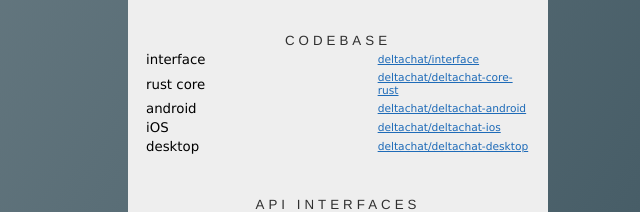
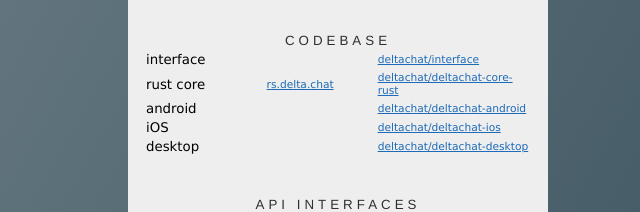
Before and after one commit to deltachat/cosmos, a plain HTML site: page index.html in a window 1280 px wide. Shown: the part 535-747 px from the top of the page, 302-942 px from the left. Drawn offline with Linux system fonts and the light colour scheme.

Commit message:
Add rust site

```diff
--- a/index.html
+++ b/index.html
@@ -164,7 +164,7 @@
 </tr>
 <tr>
   <td>rust core</td>
-  <td></td>
+  <td><a href="https://rs.delta.chat">rs.delta.chat</a></td>
   <td><a href="https://github.com/deltachat/deltachat-core-rust">deltachat/deltachat-core-rust</a></td>
 </tr>
 <tr>
```
